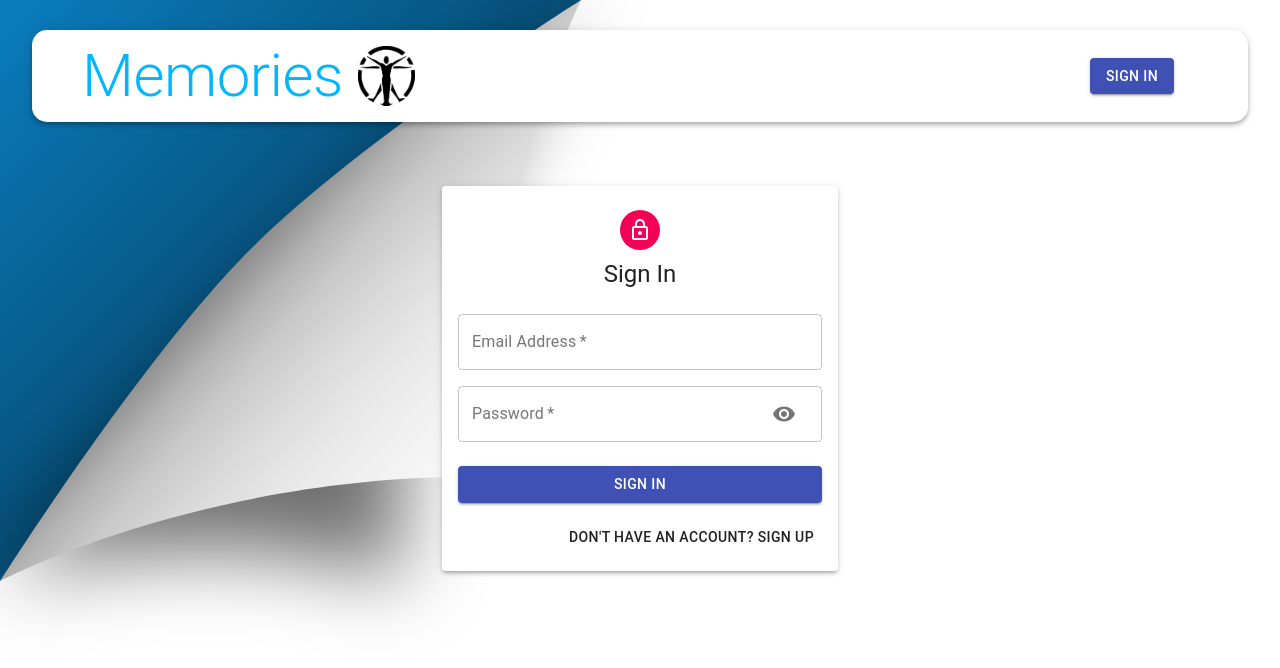
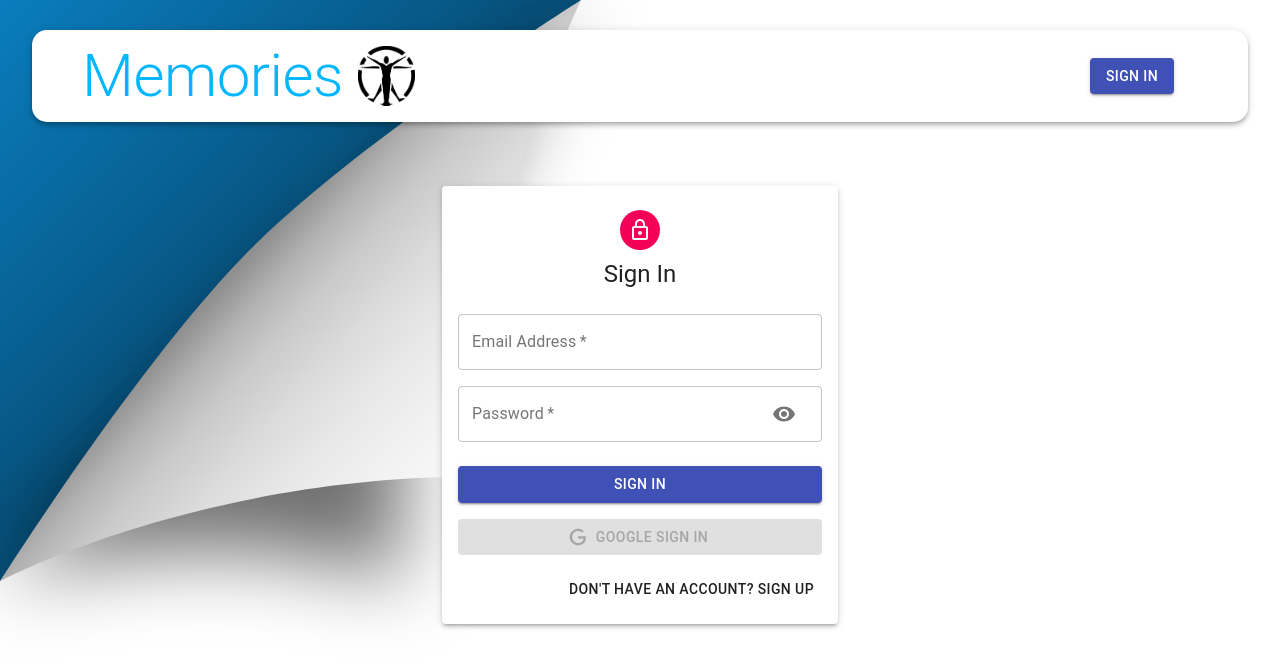
Before and after one commit to Faris-Kanbur/Social-Media-Full-Stack-MERN-Project-, a React (Create React App) app in the folder client/: page /auth in a window 1280 px wide. Shown: the top 668 px of the page. Built offline with nearby package versions, Linux system fonts and the light colour scheme.

Commit message:
add googleSign In

```diff
--- a/client/src/components/Auth/Auth.js
+++ b/client/src/components/Auth/Auth.js
@@ -7,6 +7,9 @@
   Typography,
   Container,
 } from "@material-ui/core";
+import {GoogleLogin} from 'react-google-login';
+import Icon from './icon';
+
 import LockOutlinedIcon from "@material-ui/icons/LockOutlined";
 import useStyles from "./styles";
 import Input from "./Input";
@@ -27,6 +30,14 @@
   const switchMode = () => {
     setIsSignup((prevIsSignup) => !prevIsSignup)
     handleShowPassword(false);
+  };
+
+  const googleSuccess = async (res) => {
+    console.log(res);
+  };
+
+  const googleFailure = () => {
+    console.log ('Google Sign In was unsuccessful. Try Again Later');
   };
 
 
@@ -52,6 +63,16 @@
           <Button type="submit" fullWidth variant="contained" color="primary" className={classes.submit}>
             { isSignup ? 'Sign Up' : 'Sign In' }
           </Button>
+          <GoogleLogin
+            clientId="114194592216-smifhvv5plhff9154gec9jif563hfh5q.apps.googleusercontent.com"
+            render={(renderProps) => (
+              <Button className={classes.googleButton} color='secondary' fullWidth onClick={renderProps.onClick} disabled={renderProps.disabled} startIcon={<Icon />}  variant="contained"> Google Sign In</Button>
+            )}
+            onSuccess={googleSuccess}
+            onFailure={googleFailure}
+            cookiePolicy="single_host_origin"
+
+          />
           <Grid container justify="flex-end">
               <Grid item>
                   <Button onClick={switchMode}>
--- /dev/null
+++ b/client/src/components/Auth/icon.js
@@ -0,0 +1,13 @@
+
+import React from 'react';
+
+const icon = () => (
+  <svg style={{ width: '20px', height: '20px' }} viewBox="0 0 24 24">
+    <path
+      fill="currentColor"
+      d="M21.35,11.1H12.18V13.83H18.69C18.36,17.64 15.19,19.27 12.19,19.27C8.36,19.27 5,16.25 5,12C5,7.9 8.2,4.73 12.2,4.73C15.29,4.73 17.1,6.7 17.1,6.7L19,4.72C19,4.72 16.56,2 12.1,2C6.42,2 2.03,6.8 2.03,12C2.03,17.05 6.16,22 12.25,22C17.6,22 21.5,18.33 21.5,12.91C21.5,11.76 21.35,11.1 21.35,11.1V11.1Z"
+    />
+  </svg>
+);
+
+export default icon;
```
Also changed, not shown: 1 other file (tests, documents, lock files or other folders).
